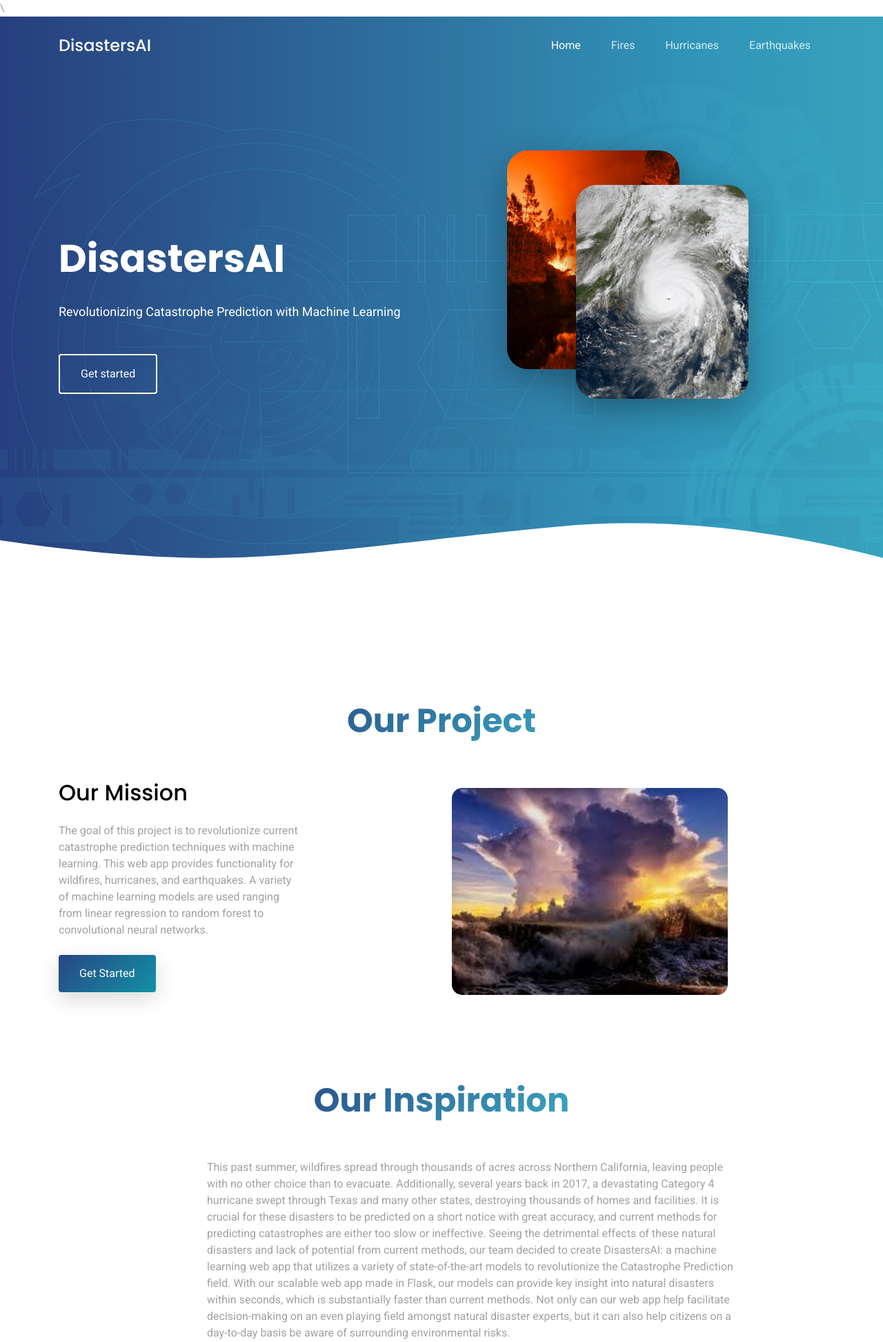
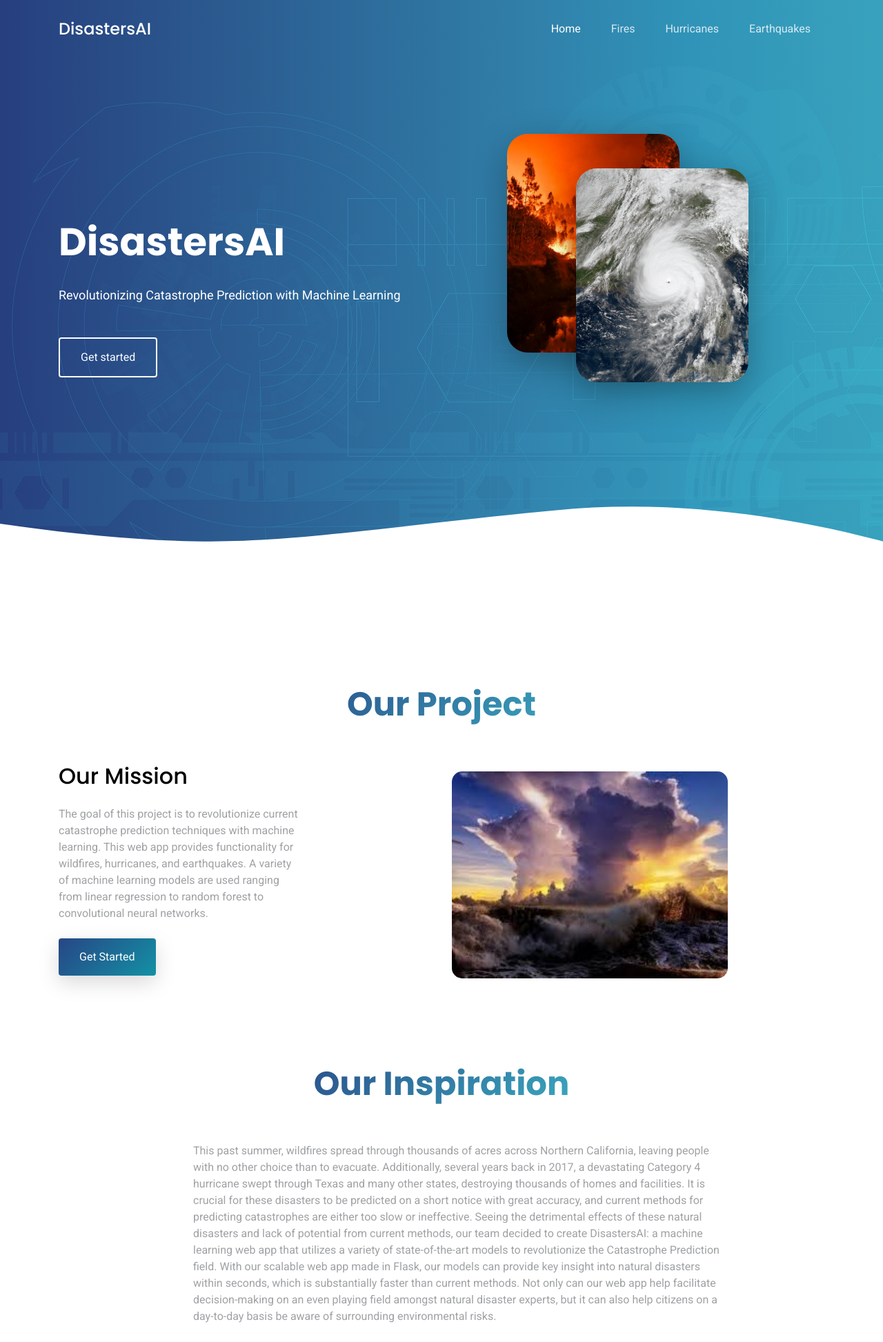
Before and after one commit to TeamDeltaHacks/DisastersAI, a Flask app: page / in a window 1280 px wide; the page is wider, and only the part inside the window is pictured. Shown: the top 1945 px of that part at 69% size. Run offline with Flask 2, Linux system fonts and the light colour scheme; parts of the project's set-up code (start-up, migrations or seed data) failed here and were passed over; some libraries are stand-ins or nearby versions.

Commit message:
Update index.html

```diff
--- a/templates/index.html
+++ b/templates/index.html
@@ -33,7 +33,7 @@
   ======================================================== -->
 </head>
 
-<body>\
+<body>
 
   <!-- ======= Mobile Menu ======= -->
   <div class="site-mobile-menu site-navbar-target">
@@ -144,7 +144,7 @@
           <h2 class="section-heading">Our Inspiration</h2>
         </div>
       </div>
-      <p class="mb-4" style="margin-left: 300px; width: 60%;">This past summer, wildfires spread through thousands of acres across Northern California, leaving people with no other choice than to evacuate. Additionally, several years back in 2017, a devastating Category 4 hurricane swept through Texas and many other states, destroying thousands of homes and facilities. It is crucial for these disasters to be predicted on a short notice with great accuracy, and current methods for predicting catastrophes are either too slow or ineffective. Seeing the detrimental effects of these natural disasters and lack of potential from current methods, our team decided to create DisastersAI: a machine learning web app that utilizes a variety of state-of-the-art models to revolutionize the Catastrophe Prediction field. With our scalable web app made in Flask, our models can provide key insight into natural disasters within seconds, which is substantially faster than current methods. Not only can our web app help facilitate decision-making on an even playing field amongst natural disaster experts, but it can also help citizens on a day-to-day basis be aware of surrounding environmental risks.</p>
+      <p class="mb-4" style="margin-left: 280px; width: 60%;">This past summer, wildfires spread through thousands of acres across Northern California, leaving people with no other choice than to evacuate. Additionally, several years back in 2017, a devastating Category 4 hurricane swept through Texas and many other states, destroying thousands of homes and facilities. It is crucial for these disasters to be predicted on a short notice with great accuracy, and current methods for predicting catastrophes are either too slow or ineffective. Seeing the detrimental effects of these natural disasters and lack of potential from current methods, our team decided to create DisastersAI: a machine learning web app that utilizes a variety of state-of-the-art models to revolutionize the Catastrophe Prediction field. With our scalable web app made in Flask, our models can provide key insight into natural disasters within seconds, which is substantially faster than current methods. Not only can our web app help facilitate decision-making on an even playing field amongst natural disaster experts, but it can also help citizens on a day-to-day basis be aware of surrounding environmental risks.</p>
 
     <!-- ======= Functions part ======= -->
     <section class="section" id="start">
```
